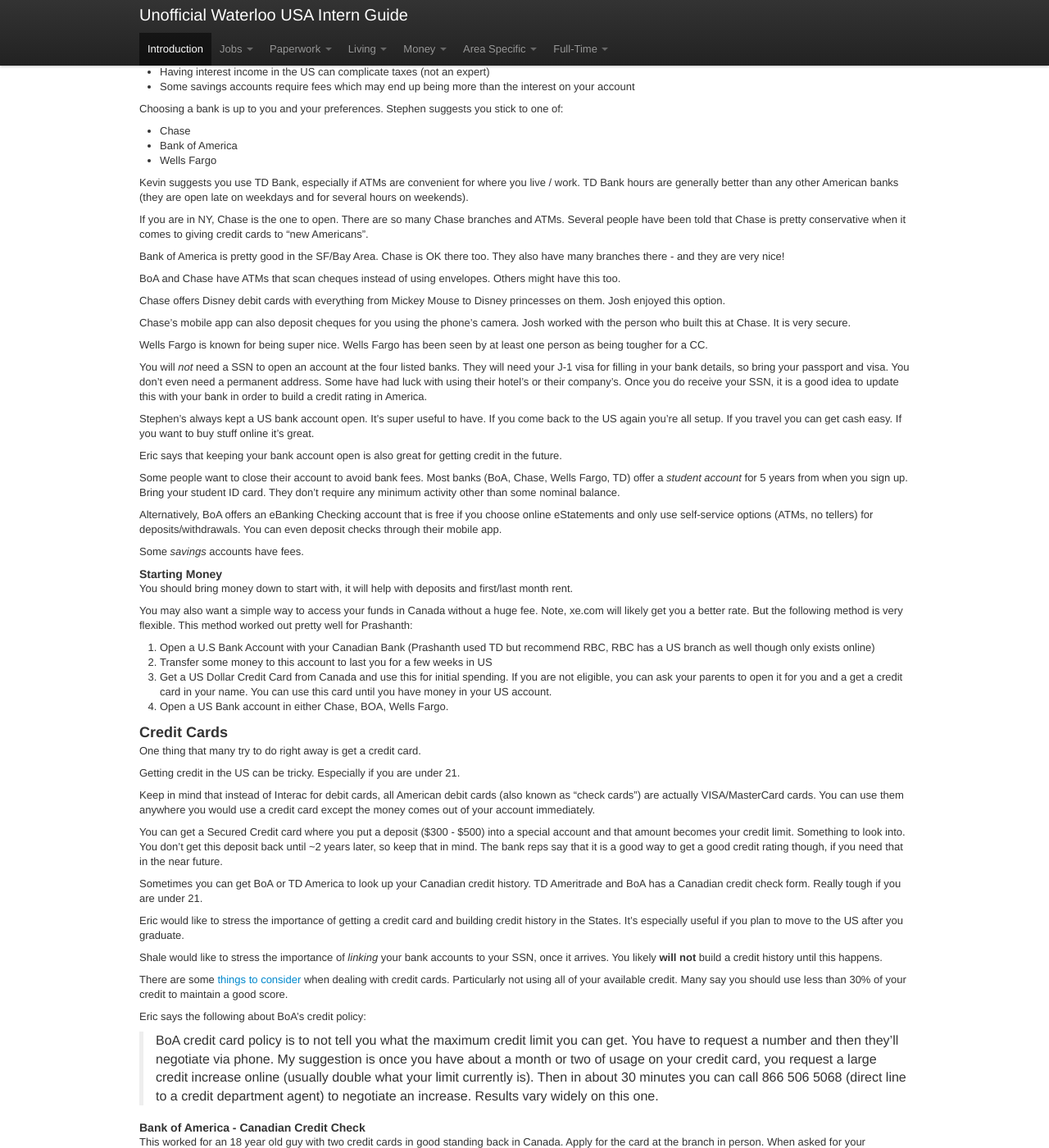
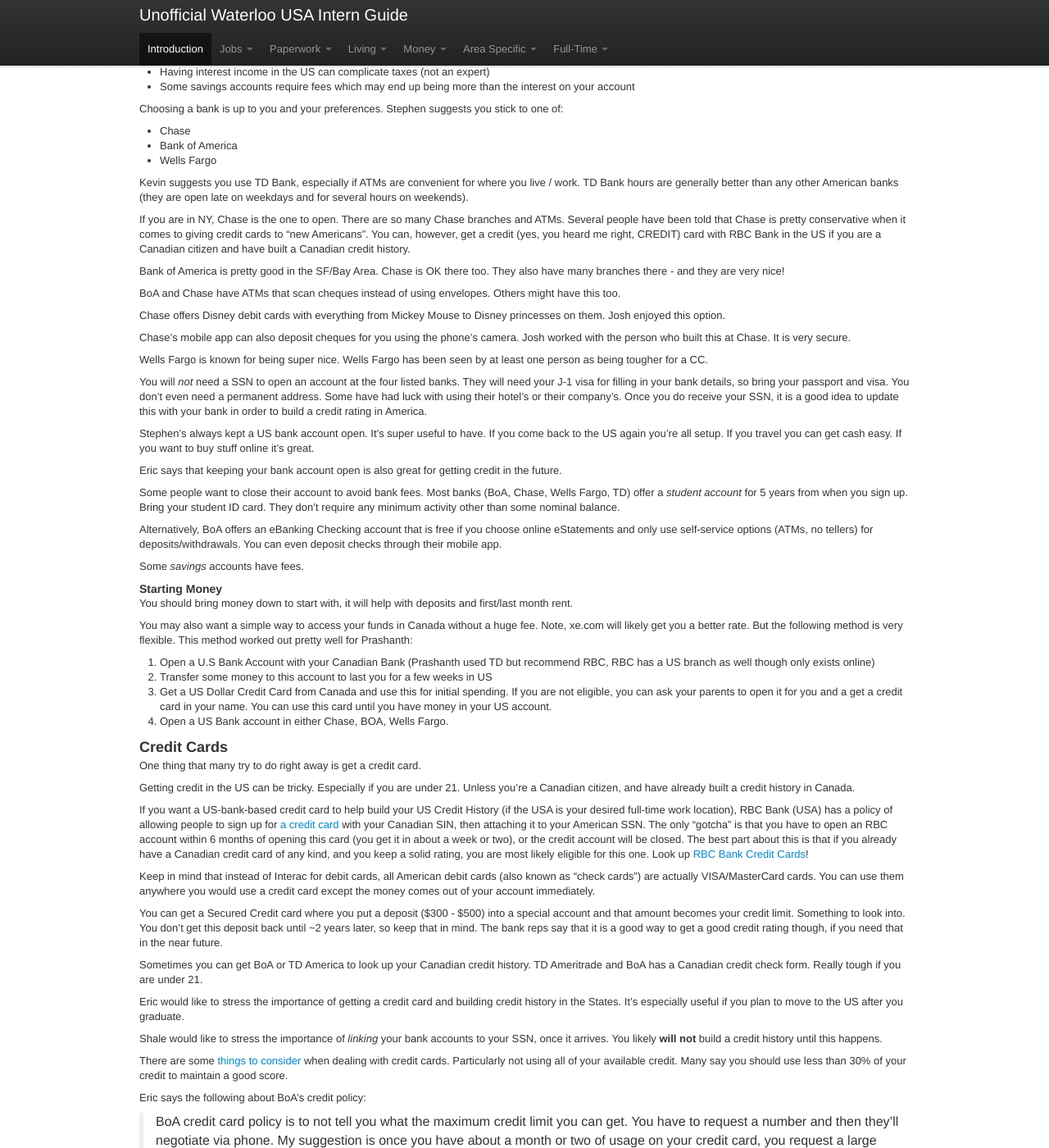
Before and after one commit to sholiday/Unofficial-Waterloo-USA-Intern-Guide, a Jekyll site: the page built from index.markdown, in a window 1280 px wide and 1400 px high, scrolled down 5518 px. Shown: the whole window at 82% size. Built offline with Jekyll 4.4.1, drawn with Linux system fonts in a browser that asks for light colours; nearby versions of some CDN libraries; Markdown is read by kramdown in place of the engine named in the settings.

Commit message:
added RBC Bank USA credit card info

```diff
--- a/index.markdown
+++ b/index.markdown
@@ -450,7 +450,7 @@ Kevin suggests you use TD Bank, especially if ATMs are convenient for where you
 If you are in NY, Chase is the one to open.
 There are so many Chase branches and ATMs.
 Several people have been told that Chase is pretty conservative when it
-comes to giving credit cards to "new Americans".
+comes to giving credit cards to "new Americans". You can, however, get a credit (yes, you heard me right, CREDIT) card with RBC Bank in the US if you are a Canadian citizen and have built a Canadian credit history.
 
 Bank of America is pretty good in the SF/Bay Area.
 Chase is OK there too. They also have many branches there - and they are
@@ -512,7 +512,13 @@ very flexible. This method worked out pretty well for Prashanth:
 ### Credit Cards
 One thing that many try to do right away is get a credit card.
 
-Getting credit in the US can be tricky. Especially if you are under 21.
+Getting credit in the US can be tricky. Especially if you are under 21. Unless you're a Canadian citizen, and have already built a credit history in Canada.
+
+If you want a US-bank-based credit card to help build your US Credit History (if the USA is your desired full-time work location), RBC Bank (USA) has a policy of allowing
+people to sign up for [a credit card](http://www.rbcbank.com/borrowing-in-the-us/visa-credit-cards/index.html) with your Canadian SIN, then attaching it to
+your American SSN. The only "gotcha" is that you have to open an RBC account within 6 months of opening this card (you get it in about a week or two),
+or the credit account will be closed. The best part about this is that if you already have a Canadian credit card of any kind, and you keep a solid rating,
+you are most likely eligible for this one. Look up [RBC Bank Credit Cards](http://www.rbcroyalbank.com/usbanking/creditcards.html)!
 
 Keep in mind that instead of Interac for debit cards, all American debit cards
 (also known as "check cards") are actually VISA/MasterCard cards. You can use
```
